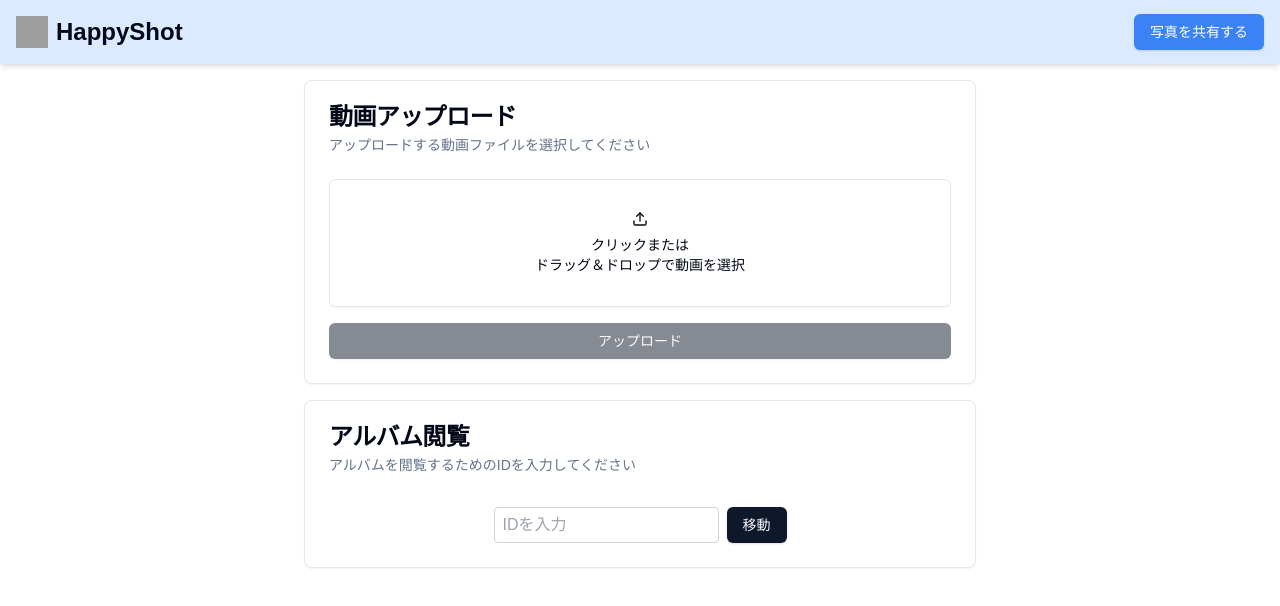
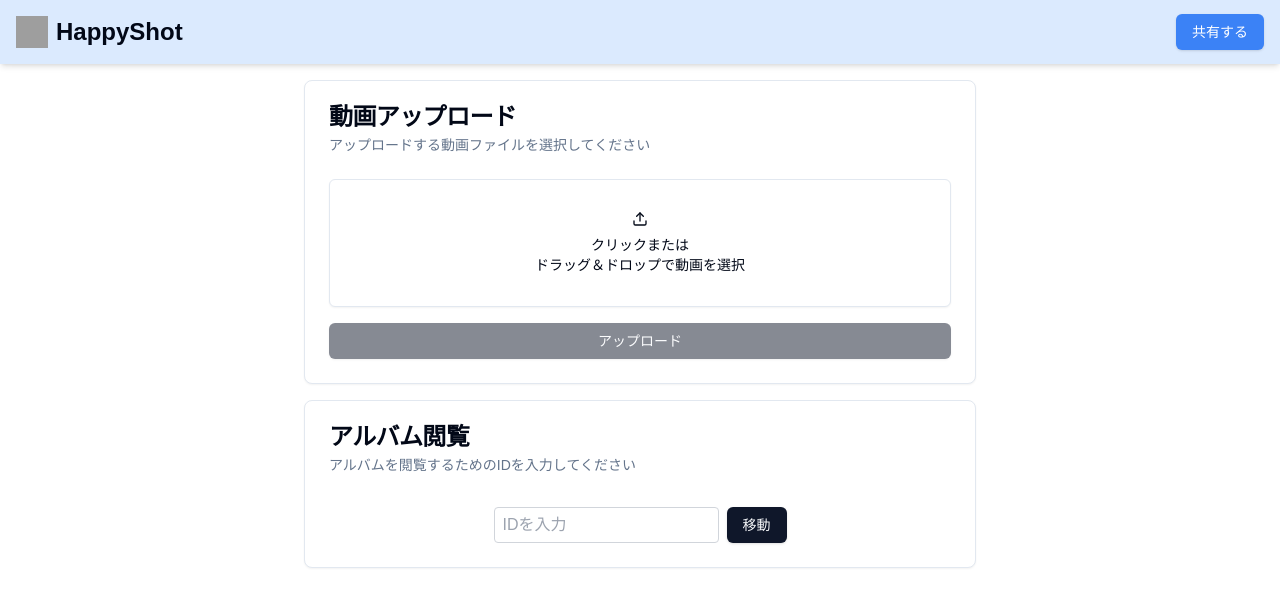
Before and after one commit to yashikota/happy-shot, a Next.js app in the folder frontend/: page / in a window 1280 px wide. Shown: the top 606 px of the page. Built offline with nearby package versions, Linux system fonts and the light colour scheme; grey boxes are pictures that could not be loaded.

Commit message:
chore: rename

```diff
--- a/frontend/components/Header.tsx
+++ b/frontend/components/Header.tsx
@@ -33,7 +33,7 @@ export function Header() {
         className="ml-auto text-white bg-blue-500 hover:bg-blue-700"
         onClick={handleShare}
       >
-        写真を共有する
+        共有する
       </Button>
     </header>
   );
```
